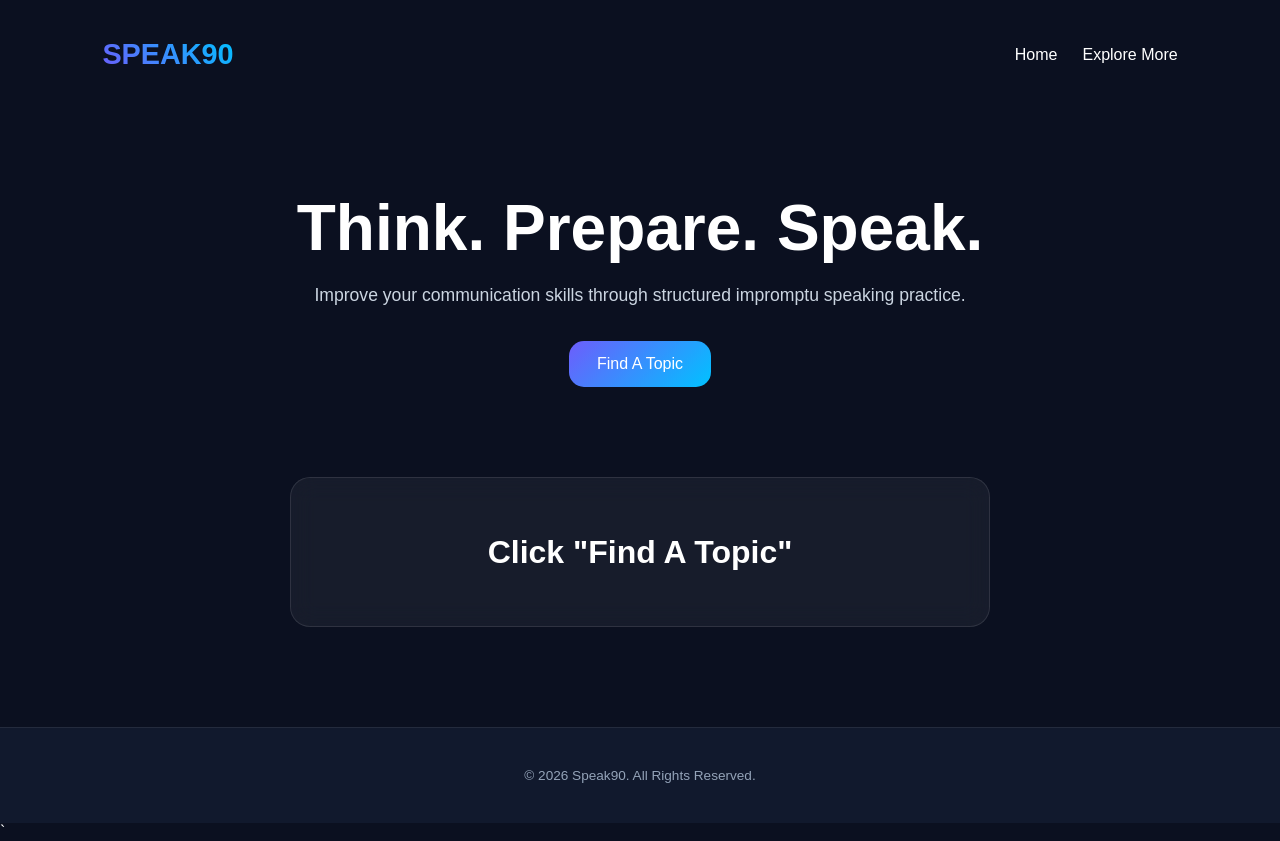
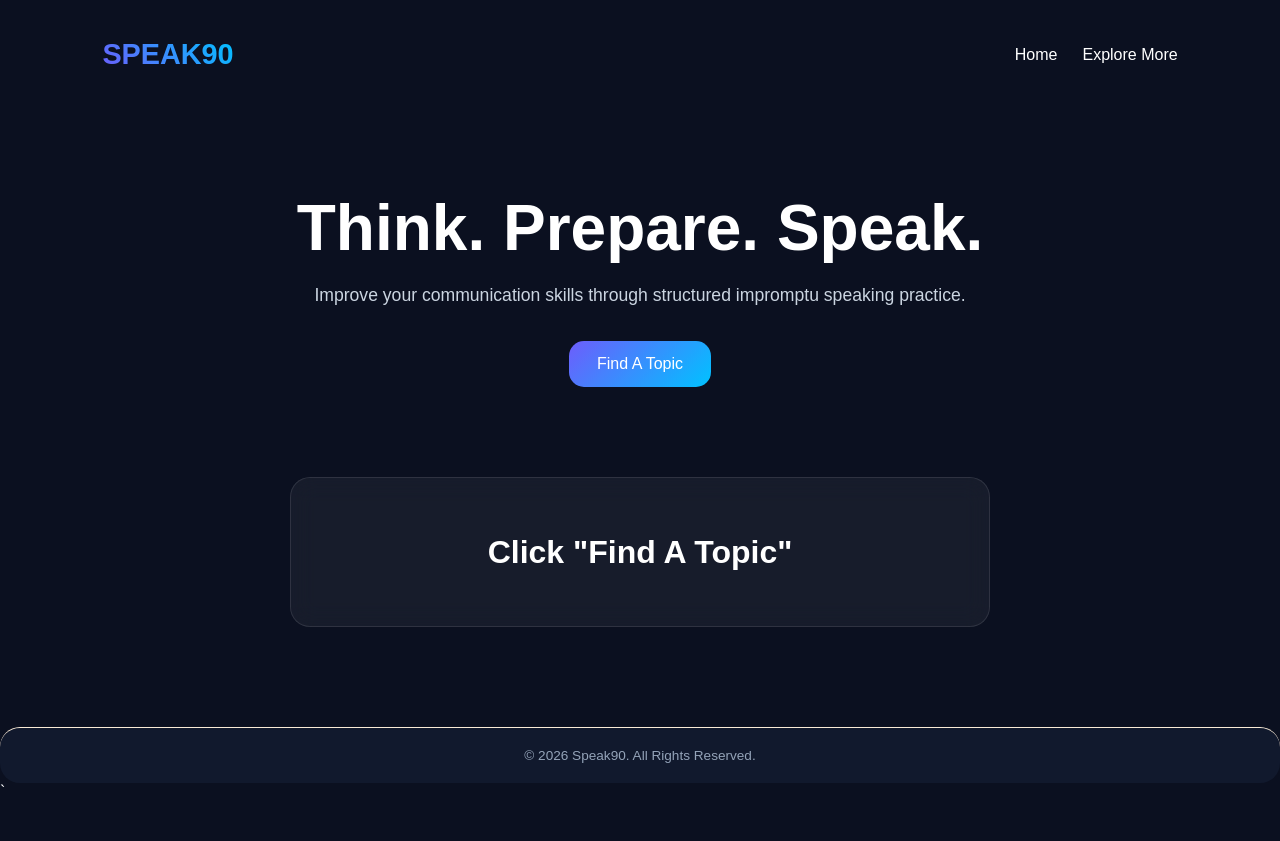
Before and after one commit to vishwajeetmishra4a/speak90, a plain HTML site: page index.html in a window 1280 px wide. After the commit the page ends 801 px from the top, so only its background shows below. Drawn offline with Linux system fonts and the light colour scheme; a web font is replaced by a local one.

Commit message:
added changes in css

```diff
--- a/assets/css/style.css
+++ b/assets/css/style.css
@@ -148,12 +148,13 @@ body{
 
 .footer {
     margin-top: 100px;
-    padding: 40px 8%;
-
     background: rgba(19, 28, 49, 0.8);
     border-top: 1px solid rgba(255, 255, 255, 0.08);
 
     text-align: center;
+    padding:20px;
+    border-radius:20px;
+    border-color:antiquewhite
 }
 
 .footer-content {
```
